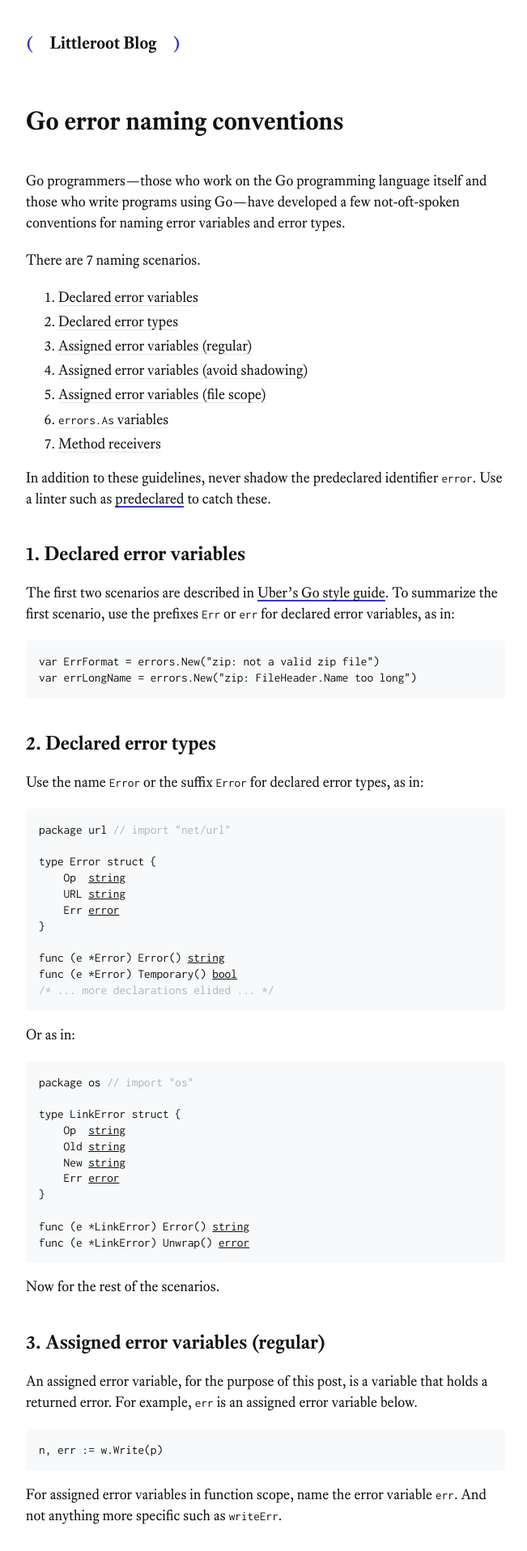
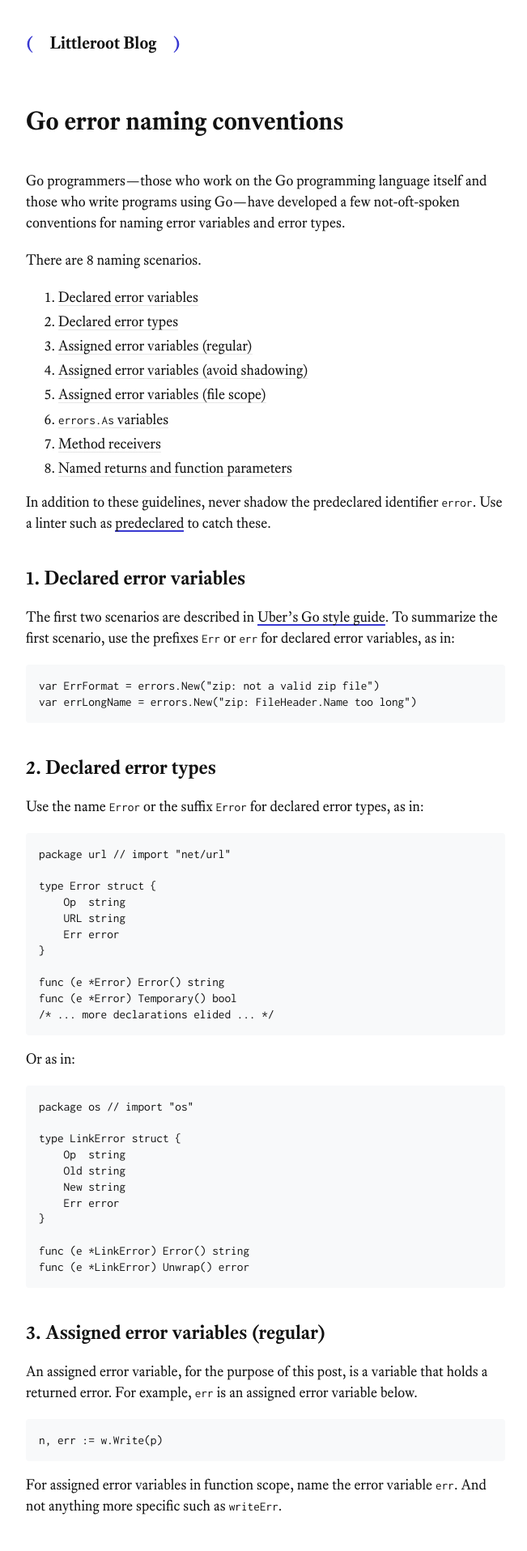
Before and after one commit to littleroot/blog, a Jekyll site: the page built from _pages/go error naming convention.md, in a window 1280 px wide. Shown: the top 1916 px of the page at 81% size, without its empty margins (312-963 px from the left). Built offline with Jekyll 4.4.1, drawn with Linux system fonts in a browser that asks for light colours; some of the changed text lies outside the part shown.

Commit message:
more in go errors post

````diff
--- a/_pages/go error naming convention.md
+++ b/_pages/go error naming convention.md
@@ -8,7 +8,7 @@
 those who write programs using Go—have developed a few not-oft-spoken
 conventions for naming error variables and error types.
 
-There are 7 naming scenarios.
+There are 8 naming scenarios.
 
   1. <a class="no-underline" href="#1-declared-error-variables">Declared error variables</a>
   1. <a class="no-underline" href="#2-declared-error-types">Declared error types</a>
@@ -17,6 +17,7 @@
   1. <a class="no-underline" href="#5-assigned-error-variables-file-scope">Assigned error variables (file scope)</a>
   1. <a class="no-underline" href="#6-errorsas-variables">`errors.As` variables</a>
   1. <a class="no-underline" href="#7-method-receivers">Method receivers</a>
+  1. <a class="no-underline" href="#8-named-returns-and-function-parameters">Named returns and function parameters</a>
 
 In addition to these guidelines, never shadow the predeclared
 identifier `error`. Use a linter such as [predeclared][3] to catch
@@ -28,7 +29,7 @@
 summarize the first scenario, use the prefixes `Err` or `err` for
 declared error variables, as in:
 
-```go
+```
 var ErrFormat = errors.New("zip: not a valid zip file")
 var errLongName = errors.New("zip: FileHeader.Name too long")
 ```
@@ -38,7 +39,7 @@
 Use the name `Error` or the suffix `Error` for declared error types, as
 in:
 
-```go
+```
 package url // import "net/url"
 
 type Error struct {
@@ -54,7 +55,7 @@
 
 Or as in:
 
-```go
+```
 package os // import "os"
 
 type LinkError struct {
@@ -68,15 +69,13 @@
 func (e *LinkError) Unwrap() error
 ```
 
-Now for the rest of the scenarios.
-
 ## 3. Assigned error variables (regular)
 
 An assigned error variable, for the purpose of this post, is a variable
 that holds a returned error. For example, `err` is an assigned error
 variable below.
 
-```go
+```
 n, err := w.Write(p)
 ```
 
@@ -100,7 +99,7 @@
 wants to return any error, either from the Write or the Close, with a
 Write error taking precedence over a Close error.
 
-```go
+```
 func Cache(w io.WriteCloser, data []byte) error {
     _, err := w.Write(data)
     _, err1 := w.Close()
@@ -123,7 +122,7 @@
 appropriate and improves readability to use a more specific name
 such as `setupErr`. For example:
 
-```go
+```
 package pax
 
 var (
@@ -161,7 +160,7 @@
 
 For example, `perr` for `PathError`, as in:
 
-```go
+```
 var perr *fs.PathError
 if errors.As(err, &perr) {
     log.Fatal(perr.Path)
@@ -172,7 +171,7 @@
 
 Single character names such as `e` are okay in this scenario, as in:
 
-```go
+```
 func main() {
     if err := run(); err != nil {
         var e exitCodeError
@@ -190,14 +189,27 @@
 Use one or two character-long variable names, as you typically would
 for a receiver name.
 
-```go
+```
 type MyError struct {}
+
 func (m *MyError) Error() string { /* body elided */ }
 ```
 
 The names `e` or `me` are also appropriate for this example, but avoid
 names such as `merr`, `err`, or `myErr`.
 
+## 8. Named returns and function parameters
+
+In named returns, use the name `err`. Use documentation to discuss
+what the error represents.
+
+```
+func (c *Cbuf) Write(b []byte) (n int, err error)
+```
+
+If there are multiple error return values or function parameters, use
+more specific names for *all* of them.
+
 [1]: https://github.com/uber-go/guide/blob/master/style.md#error-naming
 [2]: https://cs.opensource.google/go/go/+/master:src/cmd/gofmt/gofmt.go;l=493-495;drc=1ce6fd03b8a72fd8346fb23a975124edf977d25e
 [3]: https://github.com/nishanths/predeclared
--- a/_sass/site.scss
+++ b/_sass/site.scss
@@ -273,4 +273,4 @@
 .highlight .cp { color: #acb6bf; } /* Comment.Preproc */
 .highlight .c1 { color: #acb6bf; } /* Comment.Single */
 .highlight .cs { color: #acb6bf; } /* Comment.Special */
-.highlight .kt { text-decoration: underline; } /* Keyword.Type */
+.language-hs .highlight .kt { text-decoration: underline; } /* Keyword.Type */
````
